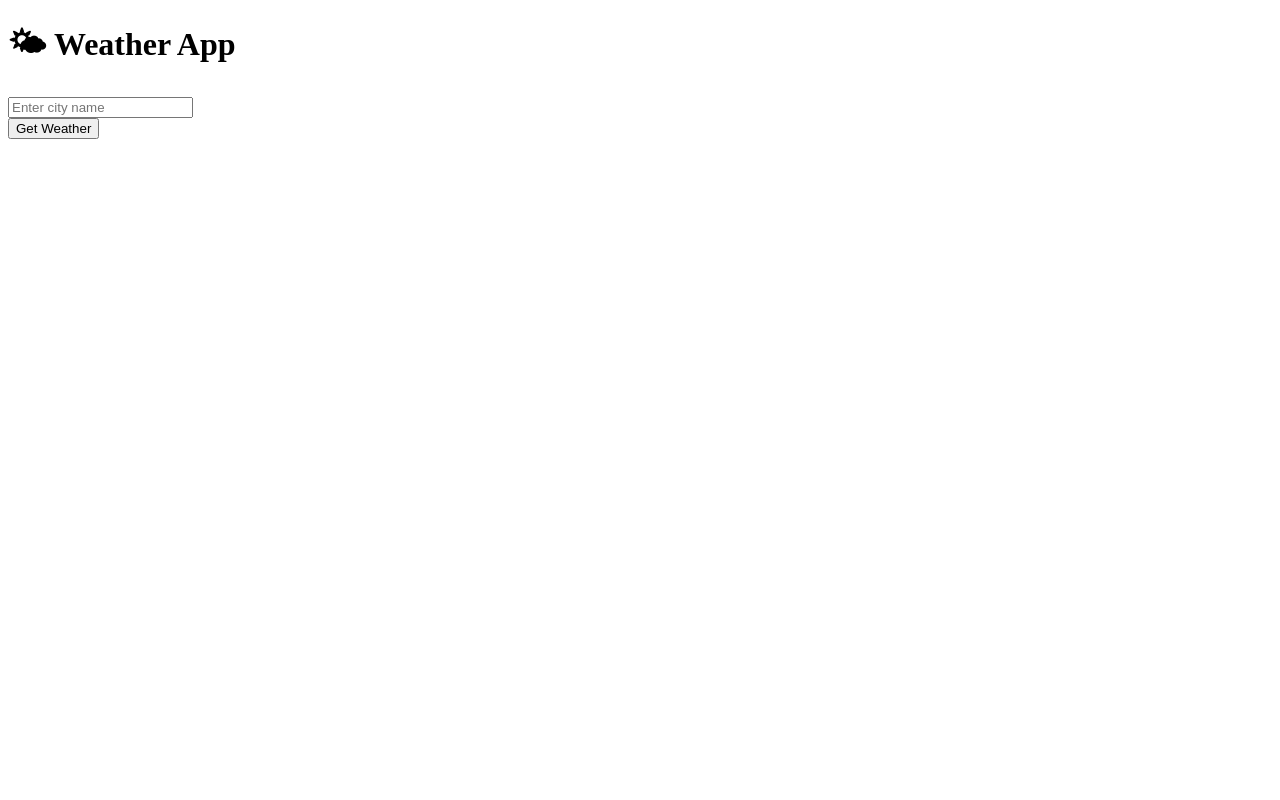
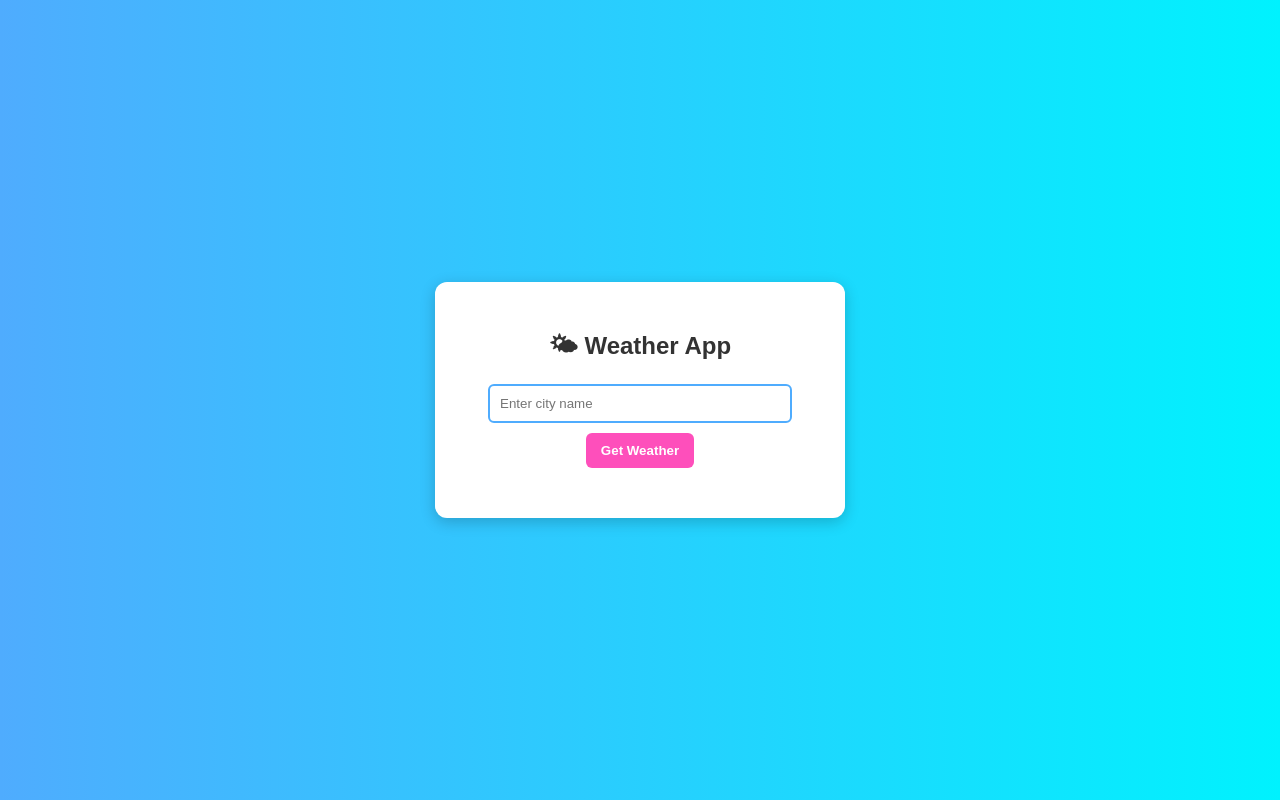
Before and after one commit to Meenakshi824/Wheather-detection, a plain HTML site: page index.html in a window 1280 px wide. Drawn offline with Linux system fonts and the light colour scheme.

Commit message:
style.css

```diff
--- a/style.css
+++ b/style.css
@@ -1,28 +1,52 @@
-document.getElementById("getWeatherBtn").addEventListener("click", getWeather);
+body {
+  font-family: Arial, sans-serif;
+  background: linear-gradient(to right, #4facfe, #00f2fe);
+  display: flex;
+  justify-content: center;
+  align-items: center;
+  height: 100vh;
+  margin: 0;
+}
 
-async function getWeather() {
-  const location = document.getElementById("locationInput").value;
-  const apiKey = "e6cfbc9926384d70933153417251509";
-  const url = `http://api.weatherapi.com/v1/current.json?key=${apiKey}&q=${location}&aqi=yes`;
+.weather-container {
+  background: white;
+  padding: 30px;
+  border-radius: 12px;
+  text-align: center;
+  box-shadow: 0px 4px 15px rgba(0,0,0,0.2);
+  width: 350px;
+}
 
-  try {
-    const response = await fetch(url);
-    if (!response.ok) {
-      throw new Error("Location not found");
-    }
+h1 {
+  font-size: 24px;
+  margin-bottom: 15px;
+  color: #333;
+}
 
-    const data = await response.json();
-    const temp = data.current.temp_c;
-    const condition = data.current.condition.text;
-    const city = data.location.name;
-    const country = data.location.country;
+input {
+  padding: 10px;
+  border: 2px solid #4facfe;
+  border-radius: 6px;
+  width: 80%;
+  margin-bottom: 10px;
+}
 
-    document.getElementById("result").innerHTML = `
-      <strong>${city}, ${country}</strong><br>
-      🌡 Temperature: ${temp} °C <br>
-      ☁ Condition: ${condition}
-    `;
-  } catch (error) {
-    document.getElementById("result").innerHTML = "❌ Error: " + error.message;
-  }
+button {
+  padding: 10px 15px;
+  border: none;
+  border-radius: 6px;
+  background-color: #fe4fbb;
+  color: white;
+  font-weight: bold;
+  cursor: pointer;
 }
+
+button:hover {
+  background-color: #007bff;
+}
+
+.result {
+  margin-top: 20px;
+  font-size: 18px;
+  color: #333;
+}
```
